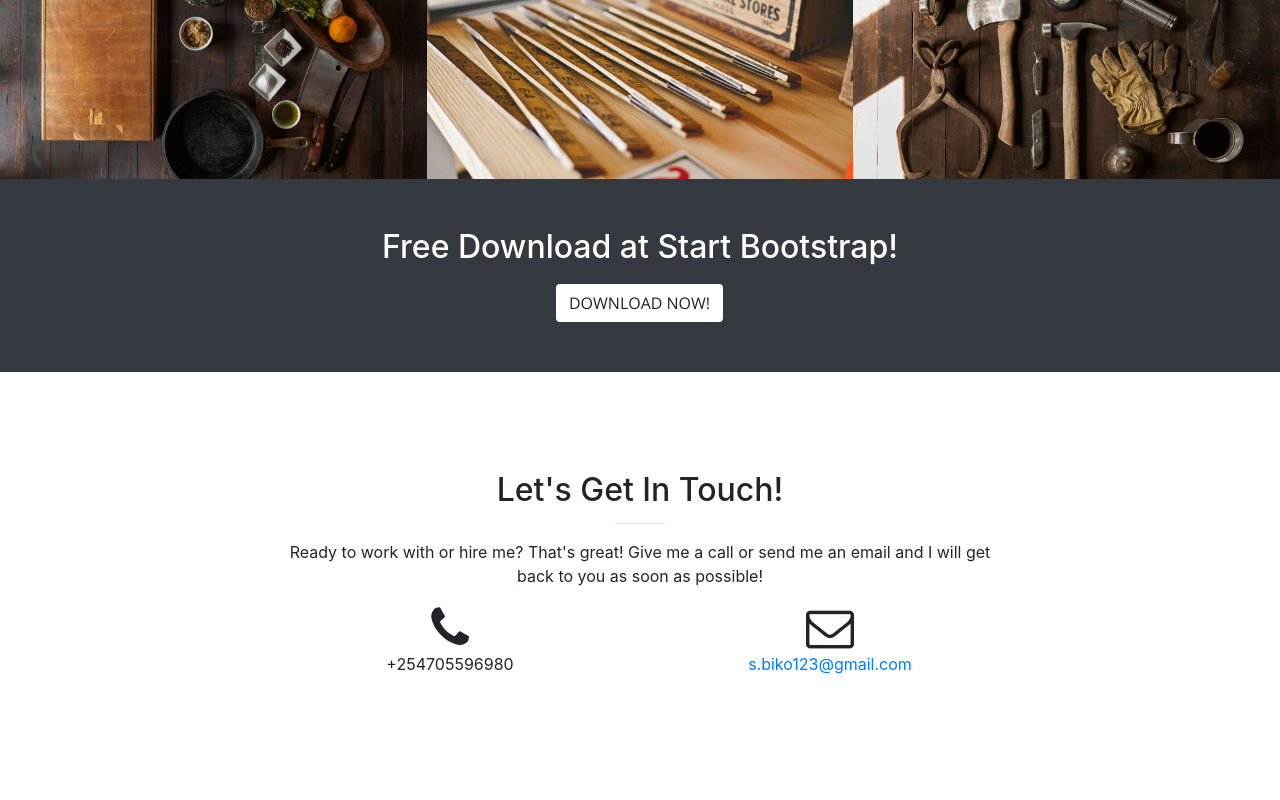
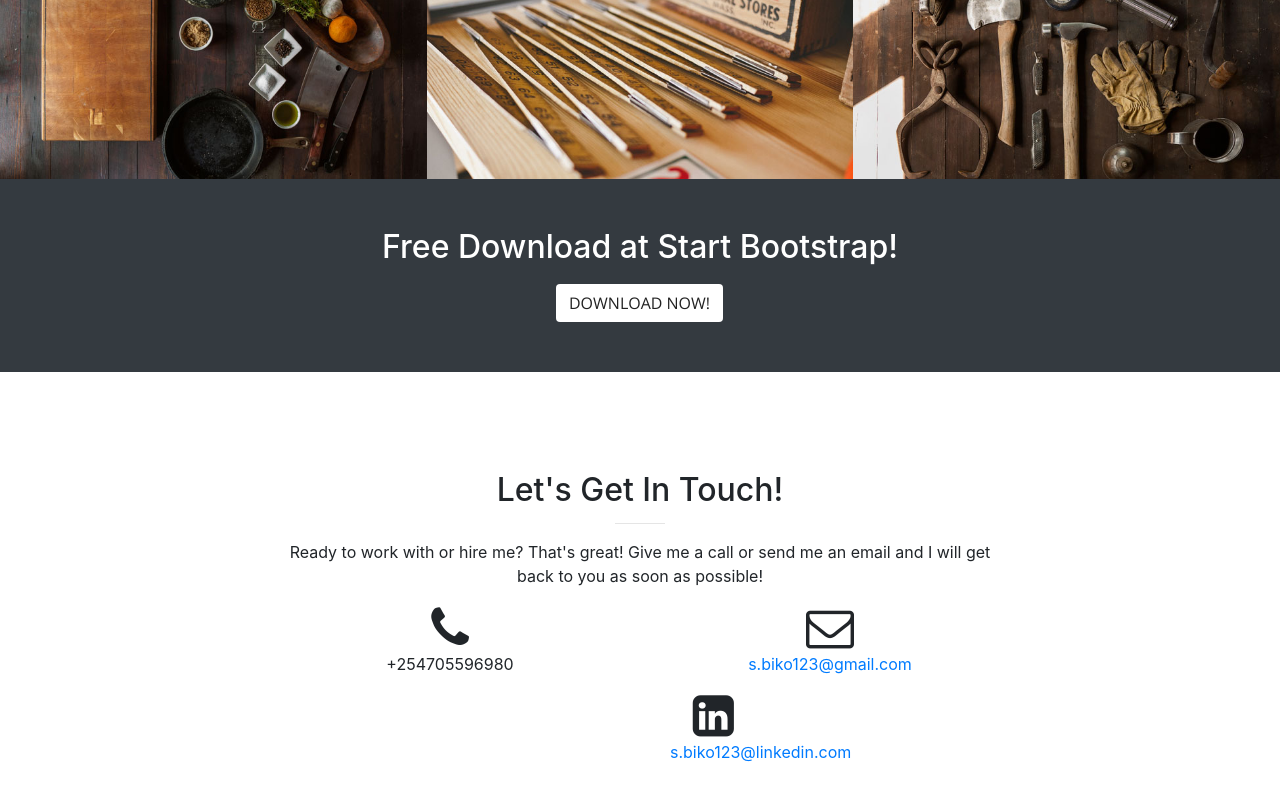
Before and after one commit to bikysteve/bikysteve.github.io, a website with bundled scripts: page index.html in a window 1280 px wide. Shown: the part 1914-2714 px from the top of the page. Built offline with nearby package versions, Linux system fonts and the light colour scheme.

Commit message:
edited other codes ,css

```diff
--- a/index.html
+++ b/index.html
@@ -243,6 +243,11 @@
             <i class="fa fa-envelope-o fa-3x sr-contact"></i>
             <p>
               <a href="mailto:your-email@your-domain.com">s.biko123@gmail.com</a>
+              <div class="col-lg-4 mr-auto text-center">
+                <i class="fa fa-linkedin-square fa-3x sr-contact"></i>
+                <p>
+                  <a href="mailto:your-email@your-domain.com">s.biko123@linkedin.com</a>
+
             </p>
           </div>
         </div>
```
